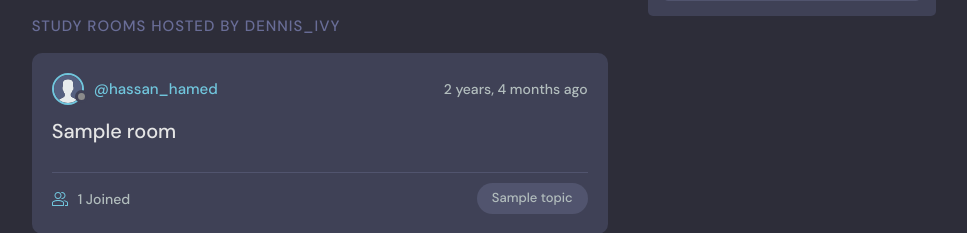
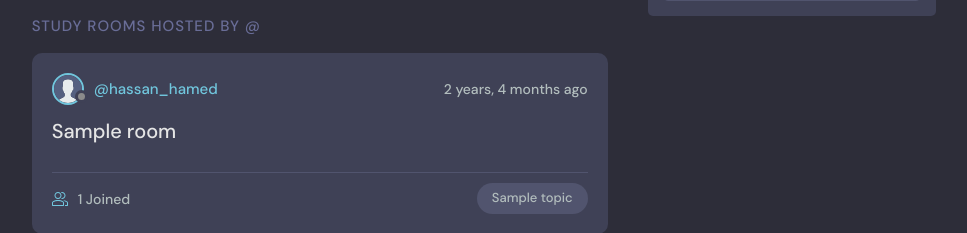
Before and after one commit to codeblog111/studybud, a Django app: template base/templates/base/profile.html in a window 1280 px wide. Shown: the part 321-554 px from the top of the page, without its empty margins (280-1247 px from the left). Run offline with Django 3.2, Linux system fonts and the light colour scheme; the template is opened without the code that fills it: values that come from a table or form of the project are taken from there, others are empty; data comes from the database, SQL or seed files in the repository; tables that the repository leaves empty hold one stand-in row (values such as "Sample post").

Commit message:
Changed username in profile section to user's username

```diff
--- a/base/templates/base/profile.html
+++ b/base/templates/base/profile.html
@@ -32,7 +32,7 @@
 
       <div class="roomList__header">
         <div>
-          <h2>Study Rooms Hosted by dennis_ivy</a>
+          <h2>Study Rooms Hosted by @{{user.username}}</a>
           </h2>
         </div>
       </div>
--- a/theme/profile.html
+++ b/theme/profile.html
@@ -108,7 +108,7 @@
 
         <div class="roomList__header">
           <div>
-            <h2>Study Rooms Hosted by dennis_ivy</a>
+            <h2>Study Rooms Hosted by @{{user.username}}</a>
             </h2>
           </div>
         </div>
```
